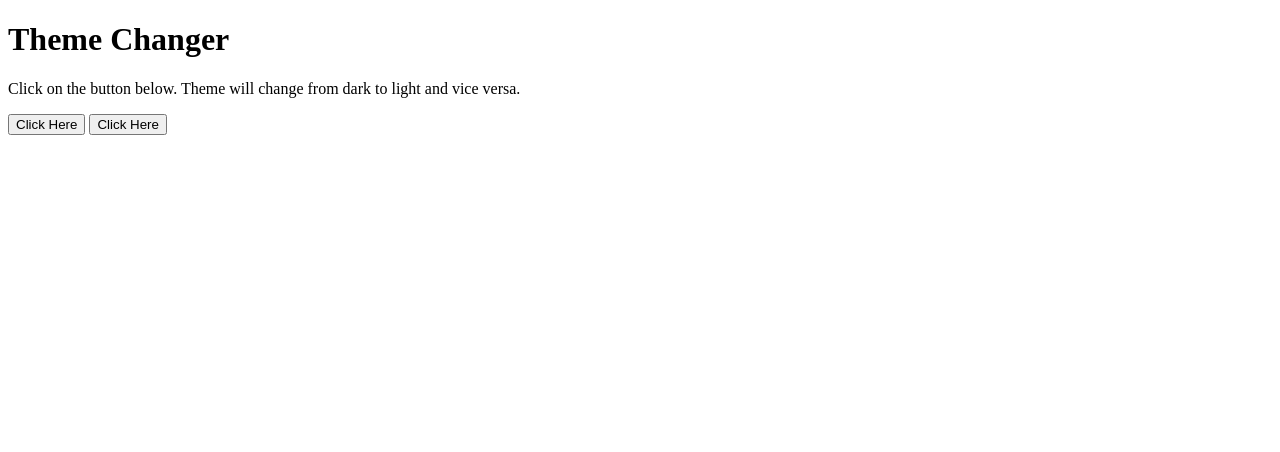
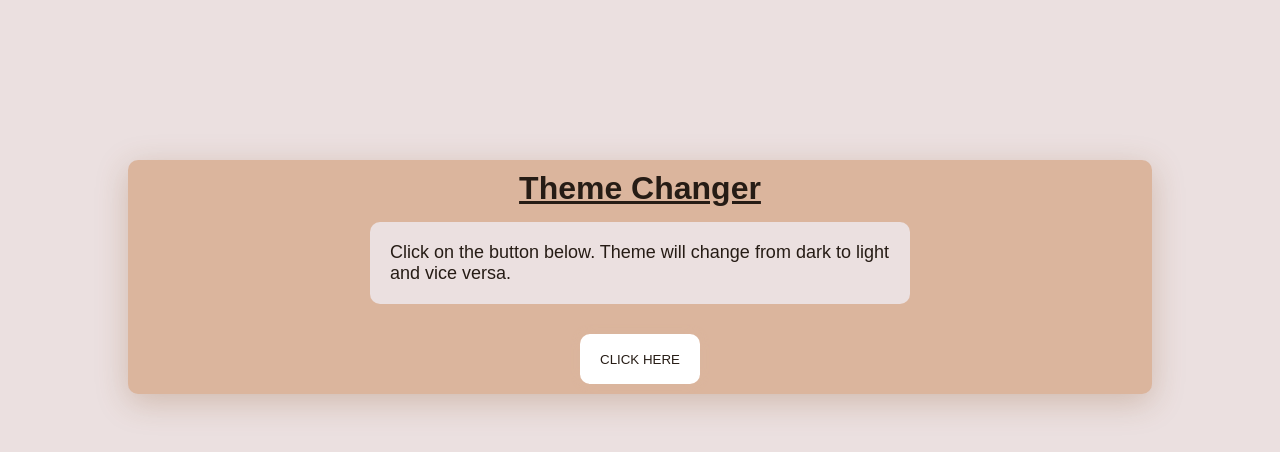
Before and after one commit to UncreativeYash/theme-changer, a plain HTML site: page index.html in a window 1280 px wide. Drawn offline with Linux system fonts and the light colour scheme.

Commit message:
html and css file modified

```diff
--- a/index.html
+++ b/index.html
@@ -12,7 +12,7 @@
         <h1>Theme Changer</h1>
 
       <div class="box">
-        <p class="textResult">Click on the button below. Theme will change from dark to light and vice versa. </p>
+        <p>Click on the button below. Theme will change from dark to light and vice versa. </p>
 
         <button class="btn dark" onclick="clickHere('dark')">Click Here</button>
         <button class="btn light" onclick="clickHere('light')">Click Here</button>
--- a/style.css
+++ b/style.css
@@ -0,0 +1,100 @@
+* {
+  padding: 0;
+  margin: 0;
+  font-family: "Poppins", sans-serif;
+}
+:root,
+:root.light {
+  --primary-color: #ebe0e0;
+  --bg-color: #dbb59d;
+  --text-color: #261C15 ;
+  --btn-color: #ffffff;
+}
+
+:root.dark {
+    --primary-color: #624e4e;
+    --bg-color: #3f210a;
+    --text-color: #ffffff;
+    --btn-color: #191010;
+}
+
+html {
+  height: 100%;
+}
+
+body {
+  position: absolute;
+  top: 0;
+  bottom: 0;
+  right: 0;
+  left: 0;
+  text-align: center;
+  background-color:var(--primary-color);
+  color: var(--text-color);
+}
+
+.container {
+  background: var(--bg-color);
+  box-shadow: 0 8px 32px 0 #8a522445;
+  backdrop-filter: blur(13.5px);
+  -webkit-backdrop-filter: blur(13.5px);
+  border-radius: 10px;
+  max-width: 80%;
+  height: max-content;
+  margin: 20vh auto;
+  padding-top: 10px;
+}
+
+.box {
+  max-width: 80%;
+  margin: 0 auto;
+  display: flex;
+  flex-direction: column;
+  gap: 20px;
+  align-items: center;
+}
+
+p {
+    padding: 20px;
+  margin-top: 15px;
+  max-height: 400px;
+  max-width: 500px;
+  text-align: left;
+  font-size: large;
+  border-radius: 10px;
+  background-blend-mode: soft-light, screen;
+}
+
+.btn {
+  background-color: var(--btn-color);
+  text-transform: uppercase;
+  margin: 10px 0px;
+  height: 50px;
+  width: 120px;
+  border: none;
+  border-radius: 10px;
+  box-shadow: 0 0 10px 0 var(--bg-color);
+  color: var(--text-color);
+  cursor: pointer;
+}
+
+.btn.light{
+    display: none;
+}
+
+.dark .btn.dark {
+    display: none;
+}
+.dark .btn.light {
+    display: block;
+}
+
+
+h1 {
+  color: var(--text-color);
+  text-decoration: underline;
+}
+p {
+    color: var(--text-color);
+    background-color: var(--primary-color);
+}
```
